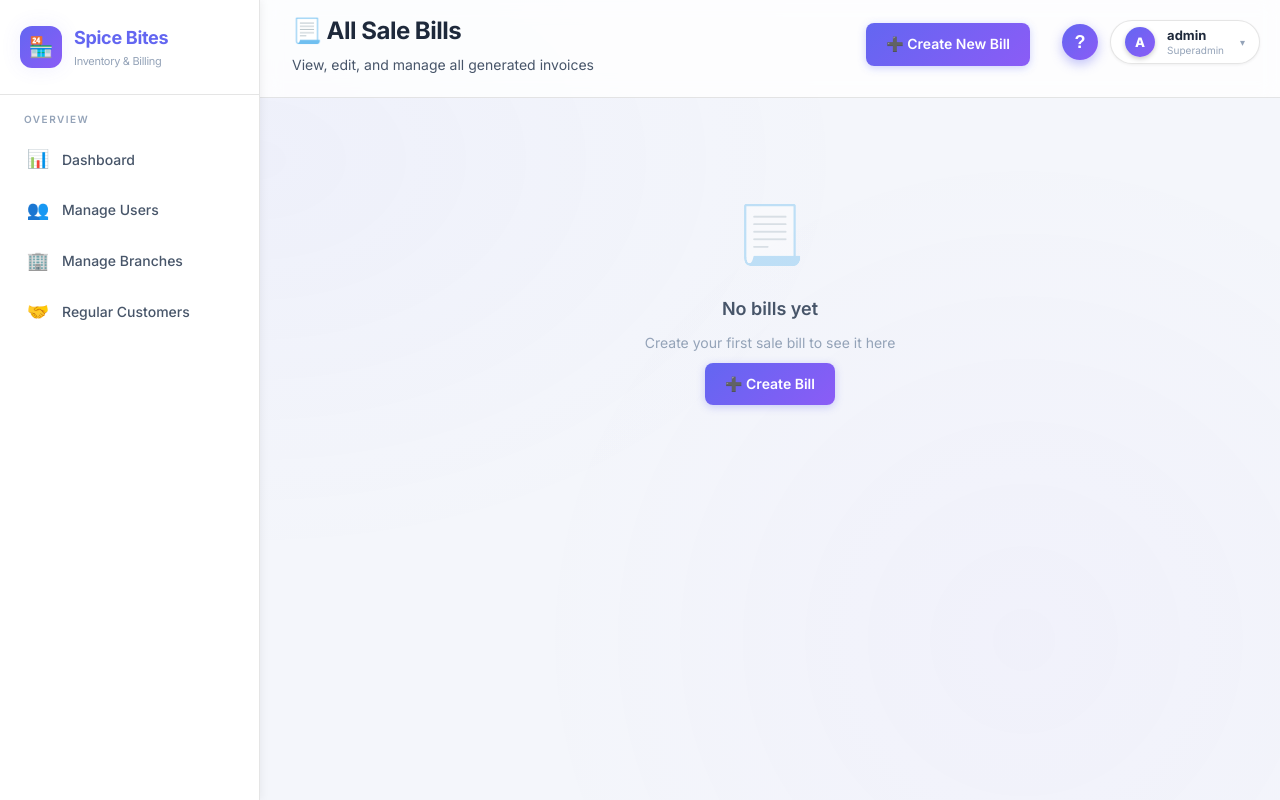
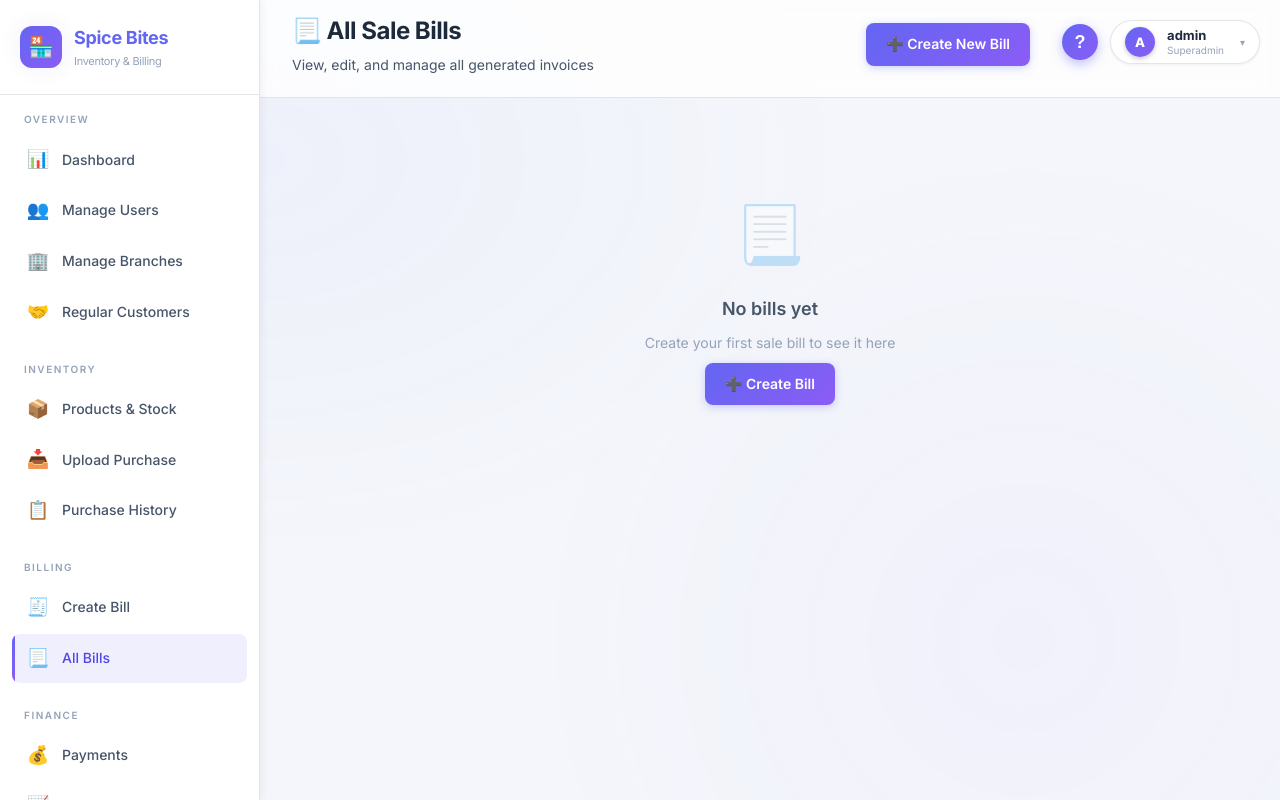
Before and after one commit to arpitasahoo998/erp-portal, a Flask app: page /billing in a window 1280 px wide. Run offline with Flask 3, Linux system fonts and the light colour scheme; a user stored in the database is signed in; some libraries are stand-ins or nearby versions.

Commit message:
Update base.html

```diff
--- a/templates/base.html
+++ b/templates/base.html
@@ -74,7 +74,7 @@
                     <span class="icon">🤝</span> Regular Customers
                 </a>
             </div>
-            {% if current_user.permissions == '*' or 'inventory' in current_user.permissions.lower() %}
+            {% if current_user.role == 'superadmin' or current_user.permissions == '*' or 'inventory' in current_user.permissions.lower() %}
             <div class="nav-section">
                 <div class="nav-section-title">Inventory</div>
                 <a href="{{ url_for('inventory') }}" class="nav-link {{ 'active' if request.endpoint == 'inventory' }}">
@@ -91,7 +91,7 @@
             </div>
             {% endif %}
 
-            {% if current_user.permissions == '*' or 'billing' in current_user.permissions.lower() %}
+            {% if current_user.role == 'superadmin' or current_user.permissions == '*' or 'billing' in current_user.permissions.lower() %}
             <div class="nav-section">
                 <div class="nav-section-title">Billing</div>
                 <a href="{{ url_for('create_bill') }}"
@@ -105,7 +105,7 @@
             </div>
             {% endif %}
 
-            {% if current_user.permissions == '*' or 'finance' in current_user.permissions.lower() %}
+            {% if current_user.role == 'superadmin' or current_user.permissions == '*' or 'finance' in current_user.permissions.lower() %}
             <div class="nav-section">
                 <div class="nav-section-title">Finance</div>
                 <a href="{{ url_for('payments') }}" class="nav-link {{ 'active' if request.endpoint == 'payments' }}">
```
